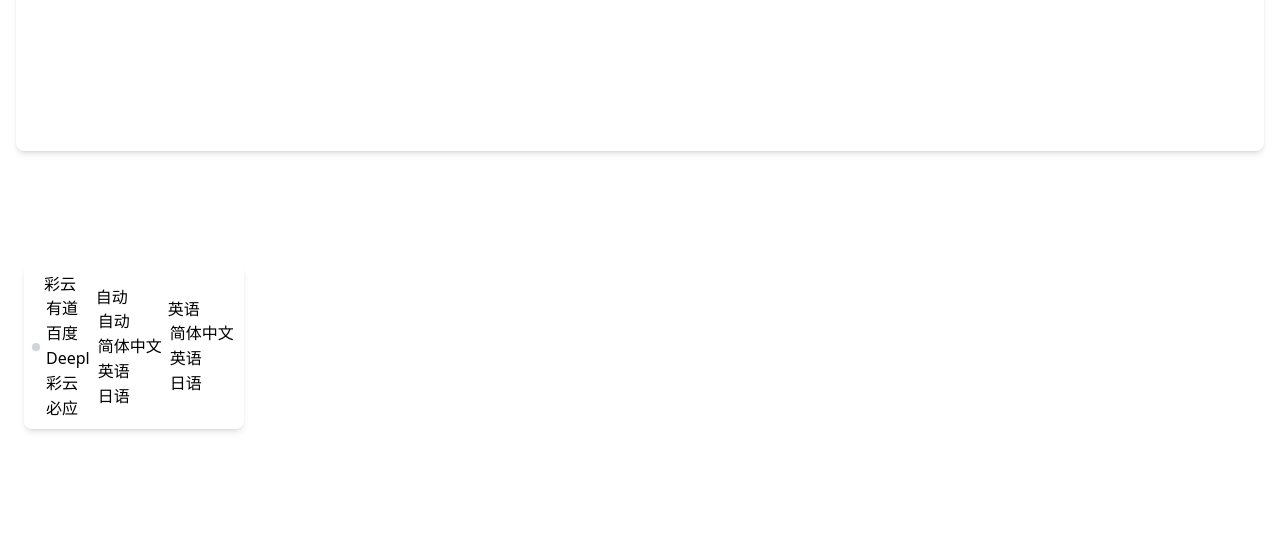
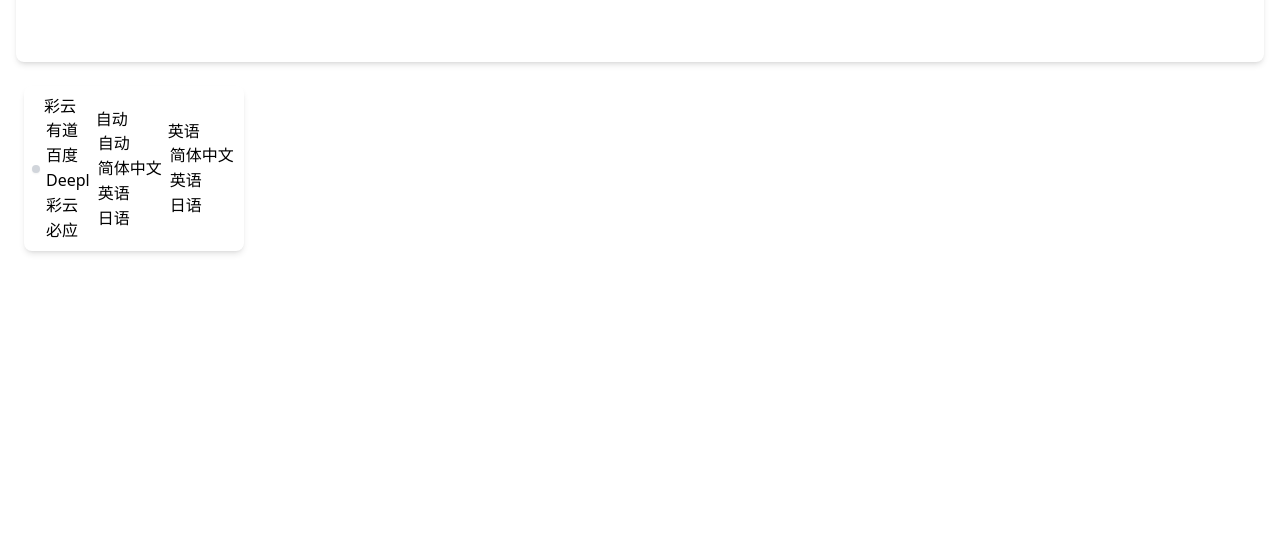
Before and after one commit to xushengfeng/fanyishu, a website built with Vite: page index.html in a window 1280 px wide. Shown: the part 258-797 px from the top of the page. Built offline with nearby package versions, Linux system fonts and the light colour scheme.

Commit message:
主要 布局更新

```diff
--- a/css/css.css
+++ b/css/css.css
@@ -47,6 +47,10 @@
 }
 ::-webkit-scrollbar-corner {
     background-color: #0000;
+}
+
+#main {
+    grid-template-rows: min-content min-content;
 }
 
 .setting_hide {
```
